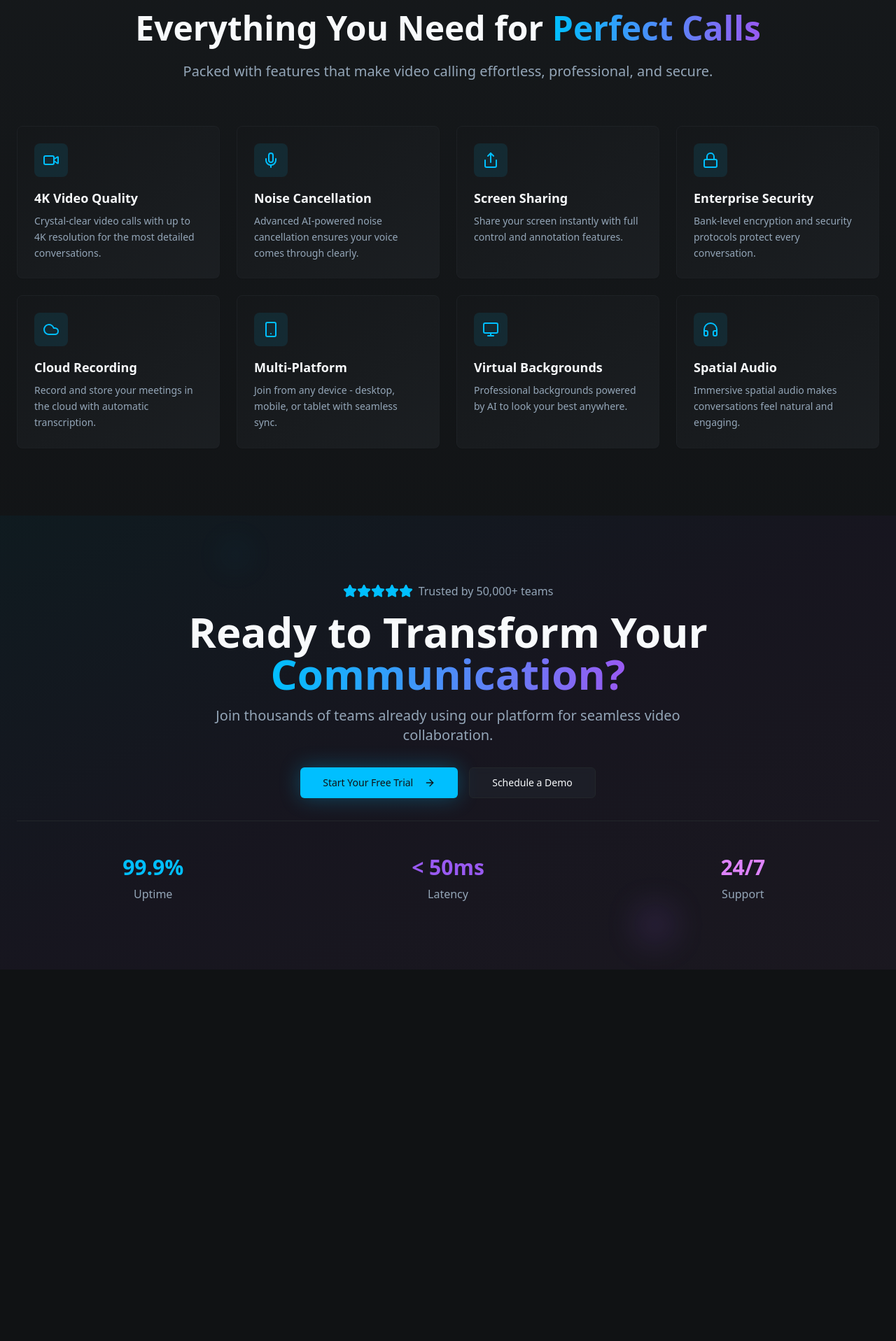
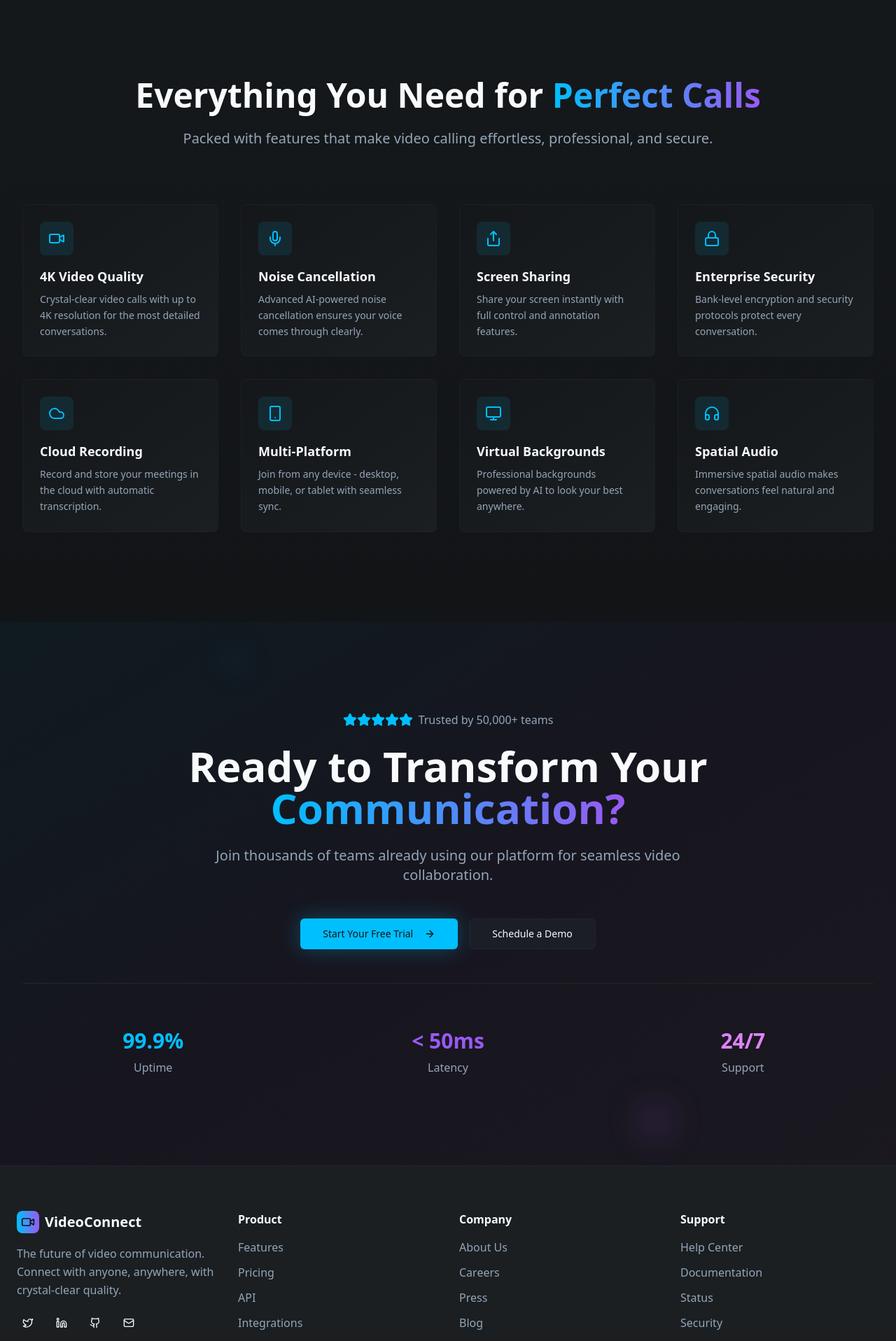
Before and after one commit to updesh10/black-splash-connect, a React (Vite) app: page / in a window 1280 px wide. Shown: the part 880-2797 px from the top of the page at 70% size. Before the commit the page ends 2266 px from the top, so only its background shows below. Built offline with nearby package versions, Linux system fonts and the light colour scheme.

Commit message:
Add footer and spacing
Add a footer component to the landing page and implement spacing adjustments throughout the page for improved layout and user experience.

```diff
--- a/src/components/CTASection.tsx
+++ b/src/components/CTASection.tsx
@@ -3,7 +3,7 @@ import { ArrowRight, Star } from "lucide-react";
 
 const CTASection = () => {
   return (
-    <section className="py-24 relative overflow-hidden">
+    <section className="py-32 relative overflow-hidden">
       {/* Background gradient */}
       <div className="absolute inset-0 bg-gradient-to-br from-primary/5 via-secondary/5 to-accent/5" />
 
@@ -11,9 +11,9 @@ const CTASection = () => {
       <div className="absolute top-10 left-1/4 w-8 h-8 bg-primary/20 rounded-full blur-xl animate-pulse-glow" />
       <div className="absolute bottom-10 right-1/4 w-12 h-12 bg-secondary/20 rounded-full blur-xl animate-float" />
 
-      <div className="container mx-auto px-6 relative z-10">
-        <div className="text-center space-y-8">
-          <div className="space-y-4">
+      <div className="container mx-auto px-6 lg:px-8 relative z-10">
+        <div className="text-center space-y-12">
+          <div className="space-y-6">
             <div className="flex justify-center items-center gap-2 mb-4">
               <div className="flex">
                 {[1, 2, 3, 4, 5].map((star) => (
@@ -53,7 +53,7 @@ const CTASection = () => {
             </Button>
           </div>
 
-          <div className="grid grid-cols-1 md:grid-cols-3 gap-8 pt-12 border-t border-border">
+          <div className="grid grid-cols-1 md:grid-cols-3 gap-12 pt-16 border-t border-border">
             <div className="text-center">
               <div className="text-3xl font-bold text-primary mb-2">99.9%</div>
               <div className="text-muted-foreground">Uptime</div>
--- a/src/components/FeaturesSection.tsx
+++ b/src/components/FeaturesSection.tsx
@@ -46,12 +46,12 @@ const features = [
 
 const FeaturesSection = () => {
   return (
-    <section className="py-24 bg-video-surface relative">
+    <section className="py-32 bg-video-surface relative">
       {/* Background effects */}
       <div className="absolute inset-0 bg-gradient-to-b from-background/50 to-background/80" />
 
-      <div className="container mx-auto px-6 relative z-10">
-        <div className="text-center mb-16">
+      <div className="container mx-auto px-6 lg:px-8 relative z-10">
+        <div className="text-center mb-20">
           <h2 className="text-4xl lg:text-5xl font-bold mb-6">
             Everything You Need for{" "}
             <span className="bg-gradient-accent bg-clip-text text-transparent">
@@ -63,7 +63,7 @@ const FeaturesSection = () => {
           </p>
         </div>
 
-        <div className="grid md:grid-cols-2 lg:grid-cols-4 gap-6">
+        <div className="grid md:grid-cols-2 lg:grid-cols-4 gap-8">
           {features.map((feature, index) => (
             <Card
               key={feature.title}
--- /dev/null
+++ b/src/components/Footer.tsx
@@ -0,0 +1,98 @@
+import { Button } from "@/components/ui/button";
+import { Video, Twitter, Linkedin, Github, Mail } from "lucide-react";
+
+const Footer = () => {
+  return (
+    <footer className="bg-video-surface border-t border-border">
+      <div className="container mx-auto px-6">
+        {/* Main footer content */}
+        <div className="py-16 grid grid-cols-1 md:grid-cols-2 lg:grid-cols-4 gap-8">
+          {/* Brand section */}
+          <div className="space-y-4">
+            <div className="flex items-center space-x-2">
+              <div className="w-8 h-8 bg-gradient-accent rounded-lg flex items-center justify-center">
+                <Video className="w-5 h-5 text-background" />
+              </div>
+              <span className="text-xl font-bold">VideoConnect</span>
+            </div>
+            <p className="text-muted-foreground leading-relaxed">
+              The future of video communication. Connect with anyone, anywhere, with crystal-clear quality.
+            </p>
+            <div className="flex space-x-4">
+              <Button variant="ghost" size="sm" className="p-2 hover:bg-video-glass/50">
+                <Twitter className="w-4 h-4" />
+              </Button>
+              <Button variant="ghost" size="sm" className="p-2 hover:bg-video-glass/50">
+                <Linkedin className="w-4 h-4" />
+              </Button>
+              <Button variant="ghost" size="sm" className="p-2 hover:bg-video-glass/50">
+                <Github className="w-4 h-4" />
+              </Button>
+              <Button variant="ghost" size="sm" className="p-2 hover:bg-video-glass/50">
+                <Mail className="w-4 h-4" />
+              </Button>
+            </div>
+          </div>
+
+          {/* Product links */}
+          <div className="space-y-4">
+            <h3 className="font-semibold text-foreground">Product</h3>
+            <ul className="space-y-3">
+              <li><a href="#" className="text-muted-foreground hover:text-primary transition-colors">Features</a></li>
+              <li><a href="#" className="text-muted-foreground hover:text-primary transition-colors">Pricing</a></li>
+              <li><a href="#" className="text-muted-foreground hover:text-primary transition-colors">API</a></li>
+              <li><a href="#" className="text-muted-foreground hover:text-primary transition-colors">Integrations</a></li>
+              <li><a href="#" className="text-muted-foreground hover:text-primary transition-colors">Mobile Apps</a></li>
+            </ul>
+          </div>
+
+          {/* Company links */}
+          <div className="space-y-4">
+            <h3 className="font-semibold text-foreground">Company</h3>
+            <ul className="space-y-3">
+              <li><a href="#" className="text-muted-foreground hover:text-primary transition-colors">About Us</a></li>
+              <li><a href="#" className="text-muted-foreground hover:text-primary transition-colors">Careers</a></li>
+              <li><a href="#" className="text-muted-foreground hover:text-primary transition-colors">Press</a></li>
+              <li><a href="#" className="text-muted-foreground hover:text-primary transition-colors">Blog</a></li>
+              <li><a href="#" className="text-muted-foreground hover:text-primary transition-colors">Contact</a></li>
+            </ul>
+          </div>
+
+          {/* Support links */}
+          <div className="space-y-4">
+            <h3 className="font-semibold text-foreground">Support</h3>
+            <ul className="space-y-3">
+              <li><a href="#" className="text-muted-foreground hover:text-primary transition-colors">Help Center</a></li>
+              <li><a href="#" className="text-muted-foreground hover:text-primary transition-colors">Documentation</a></li>
+              <li><a href="#" className="text-muted-foreground hover:text-primary transition-colors">Status</a></li>
+              <li><a href="#" className="text-muted-foreground hover:text-primary transition-colors">Security</a></li>
+              <li><a href="#" className="text-muted-foreground hover:text-primary transition-colors">Privacy</a></li>
+            </ul>
+          </div>
+        </div>
+
+        {/* Bottom section */}
+        <div className="py-8 border-t border-border">
+          <div className="flex flex-col md:flex-row justify-between items-center space-y-4 md:space-y-0">
+            <div className="text-muted-foreground text-sm">
+              © 2024 VideoConnect. All rights reserved.
+            </div>
+            <div className="flex space-x-6 text-sm">
+              <a href="#" className="text-muted-foreground hover:text-primary transition-colors">
+                Terms of Service
+              </a>
+              <a href="#" className="text-muted-foreground hover:text-primary transition-colors">
+                Privacy Policy
+              </a>
+              <a href="#" className="text-muted-foreground hover:text-primary transition-colors">
+                Cookie Policy
+              </a>
+            </div>
+          </div>
+        </div>
+      </div>
+    </footer>
+  );
+};
+
+export default Footer;
--- a/src/components/HeroSection.tsx
+++ b/src/components/HeroSection.tsx
@@ -4,7 +4,7 @@ import heroImage from "@/assets/video-call-hero.jpg";
 
 const HeroSection = () => {
   return (
-    <section className="relative min-h-screen flex items-center justify-center bg-background overflow-hidden">
+    <section className="relative min-h-screen flex items-center justify-center bg-background overflow-hidden py-20">
       {/* Background gradient overlay */}
       <div className="absolute inset-0 bg-gradient-hero opacity-50" />
 
@@ -13,8 +13,8 @@ const HeroSection = () => {
       <div className="absolute top-40 right-20 w-6 h-6 bg-secondary rounded-full animate-float" />
       <div className="absolute bottom-32 left-20 w-3 h-3 bg-accent rounded-full animate-pulse-glow" />
 
-      <div className="container mx-auto px-6 relative z-10">
-        <div className="grid lg:grid-cols-2 gap-12 items-center">
+      <div className="container mx-auto px-6 lg:px-8 relative z-10">
+        <div className="grid lg:grid-cols-2 gap-16 lg:gap-20 items-center">
           {/* Left content */}
           <div className="space-y-8 animate-slide-up">
             <div className="space-y-4">
--- a/src/pages/Index.tsx
+++ b/src/pages/Index.tsx
@@ -2,14 +2,18 @@ import Navigation from "@/components/Navigation";
 import HeroSection from "@/components/HeroSection";
 import FeaturesSection from "@/components/FeaturesSection";
 import CTASection from "@/components/CTASection";
+import Footer from "@/components/Footer";
 
 const Index = () => {
   return (
     <div className="min-h-screen bg-background text-foreground">
       <Navigation />
-      <HeroSection />
-      <FeaturesSection />
-      <CTASection />
+      <main className="pt-16">
+        <HeroSection />
+        <FeaturesSection />
+        <CTASection />
+      </main>
+      <Footer />
     </div>
   );
 };
```
